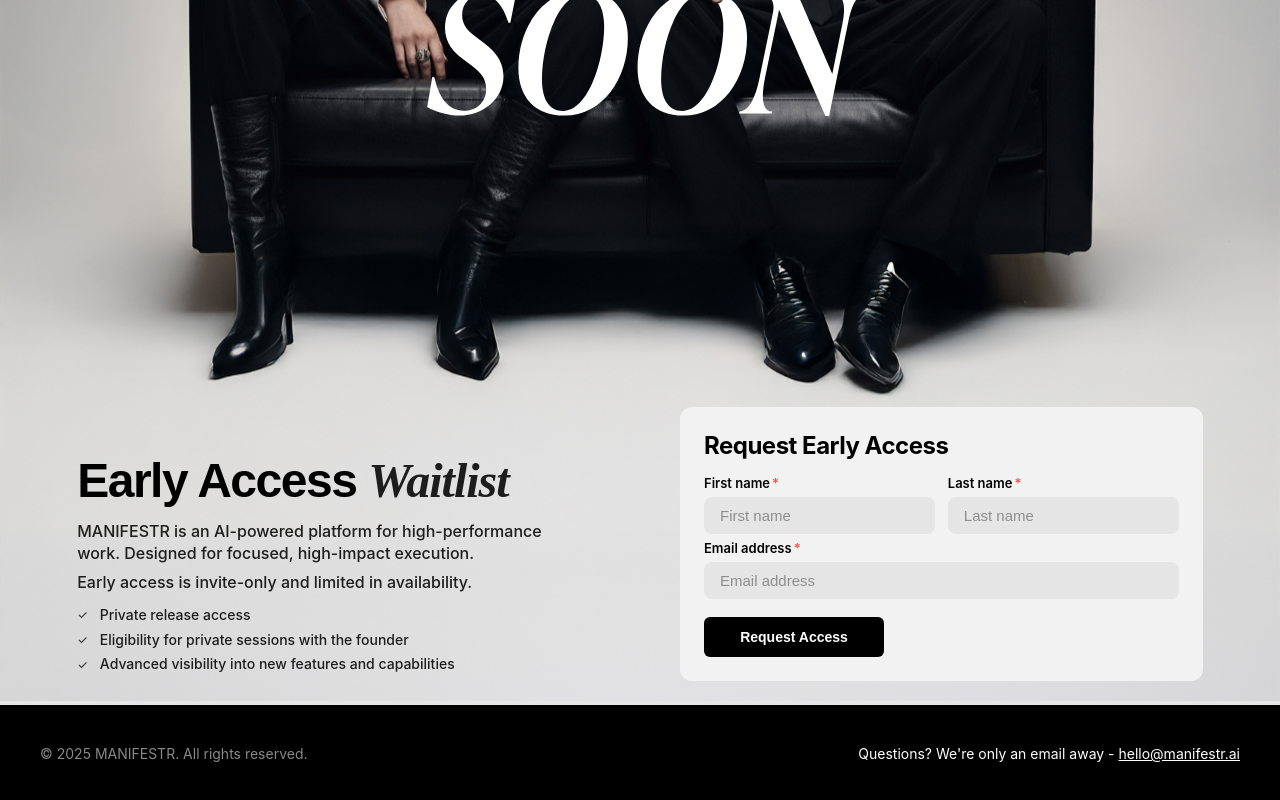
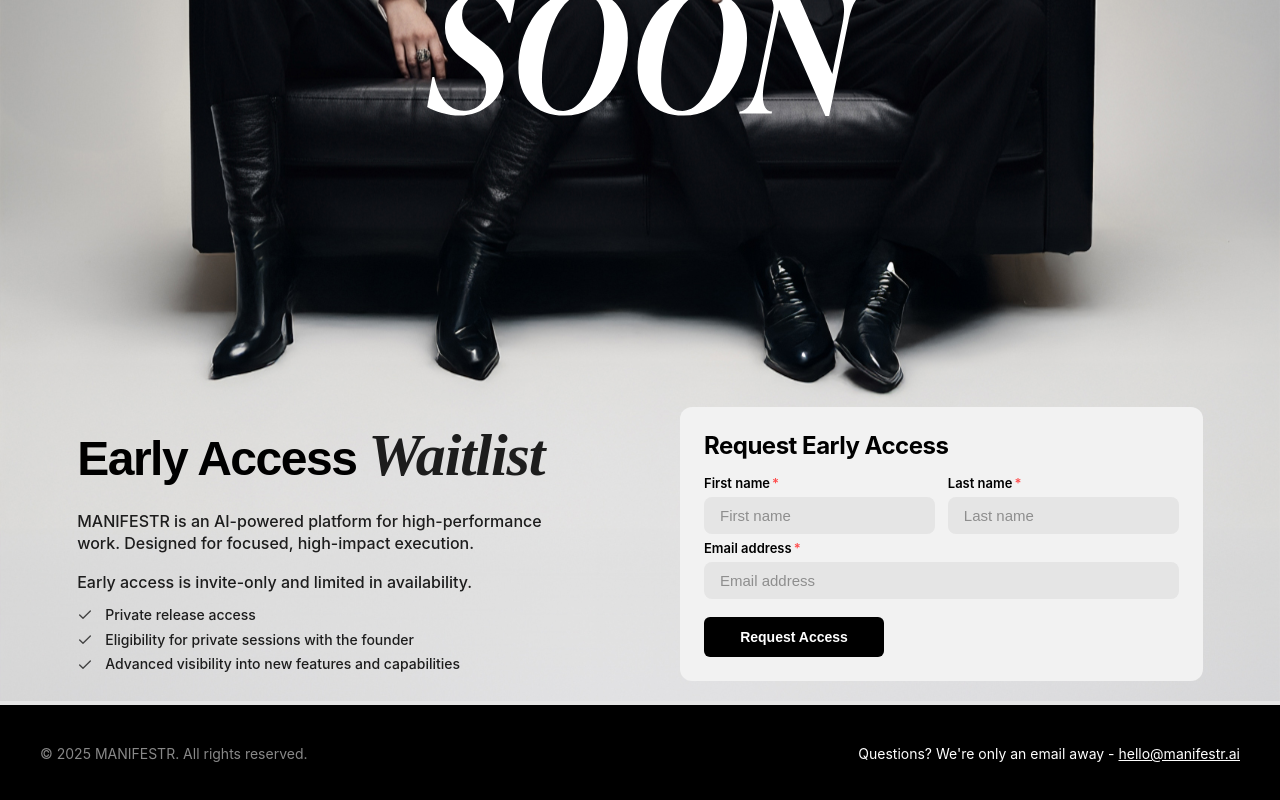
Before and after one commit to mohad2288naeem/manifestrLP, a Next.js app: page / in a window 1280 px wide. Shown: the part 488-1288 px from the top of the page. Built offline with nearby package versions, Linux system fonts and the light colour scheme.

Commit message:
Slight ui updates

```diff
--- a/components/Waitlist.module.css
+++ b/components/Waitlist.module.css
@@ -64,12 +64,12 @@
 
 .italic {
   color: #1D1D1D;
-  font-family: "IvyPresto Headline", serif;
-  font-size: 48px;
+  font-family: "IvyPresto Headline";
+  font-size: 60px;
   font-style: italic;
   font-weight: 600;
-  line-height: 1.1;
-  letter-spacing: -1px;
+  line-height: 85.131px;
+  letter-spacing: -1.2px;
 }
 
 .description {
@@ -79,7 +79,7 @@
   font-style: normal;
   font-weight: 500;
   line-height: 1.4;
-  margin-bottom: 6px;
+  margin-bottom: 16px;
   max-width: 480px;
 }
 
@@ -111,9 +111,9 @@
 }
 
 .checkmark {
+  width: 16px;
+  height: 16px;
   margin-right: 12px;
-  font-size: 12px;
-  color: #1D1D1D;
   flex-shrink: 0;
   opacity: 0.8;
 }
@@ -371,7 +371,7 @@
   .description {
     /* font-size: clamp(12px, 2.5vw, 15px); */
     line-height: 1.4;
-    margin-bottom: 0.5vh;
+    margin-bottom: 12px;
     max-width: 100%;
     margin-left: 0;
     margin-right: 0;
--- a/components/Waitlist.tsx
+++ b/components/Waitlist.tsx
@@ -162,15 +162,21 @@
             </motion.div>
             <ul className={styles.featureList}>
               <li className={styles.featureItem}>
-                <span className={styles.checkmark}>✓</span>
+                <svg className={styles.checkmark} xmlns="http://www.w3.org/2000/svg" width="16" height="16" viewBox="0 0 16 16" fill="none">
+                  <path d="M13.3346 4L6.0013 11.3333L2.66797 8" stroke="#1D1D1D" strokeWidth="1.33" strokeLinecap="round" strokeLinejoin="round"/>
+                </svg>
                 Private release access
               </li>
               <li className={styles.featureItem}>
-                <span className={styles.checkmark}>✓</span>
+                <svg className={styles.checkmark} xmlns="http://www.w3.org/2000/svg" width="16" height="16" viewBox="0 0 16 16" fill="none">
+                  <path d="M13.3346 4L6.0013 11.3333L2.66797 8" stroke="#1D1D1D" strokeWidth="1.33" strokeLinecap="round" strokeLinejoin="round"/>
+                </svg>
                 Eligibility for private sessions with the founder
               </li>
               <li className={styles.featureItem}>
-                <span className={styles.checkmark}>✓</span>
+                <svg className={styles.checkmark} xmlns="http://www.w3.org/2000/svg" width="16" height="16" viewBox="0 0 16 16" fill="none">
+                  <path d="M13.3346 4L6.0013 11.3333L2.66797 8" stroke="#1D1D1D" strokeWidth="1.33" strokeLinecap="round" strokeLinejoin="round"/>
+                </svg>
                 Advanced visibility into new features and capabilities
               </li>
             </ul>
```
